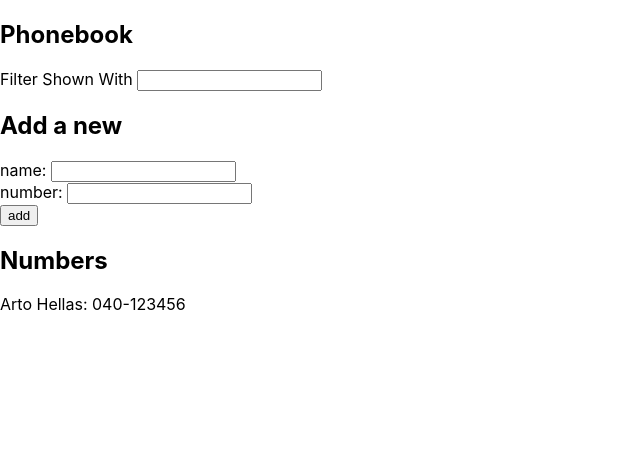
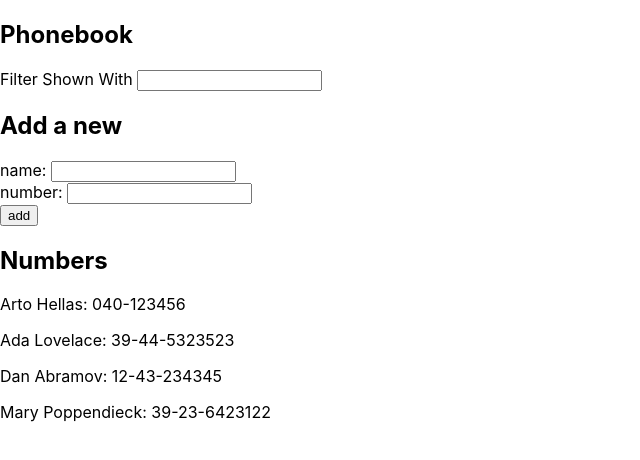
Before and after one commit to Memo56-FB/Full-Stack-Open-2021, a React (Create React App) app in the folder part2/phonebook/: page / in a window 1280 px wide. Shown: the top 460 px of the page, without its empty margins (0-640 px from the left). Built offline with nearby package versions, Linux system fonts and the light colour scheme; data requests are answered from the project's data file.

Commit message:
exercise 2.11

```diff
--- /dev/null
+++ b/part2/phonebook/db.json
@@ -0,0 +1,24 @@
+{
+    "persons":[
+      {
+        "name": "Arto Hellas",
+        "number": "040-123456",
+        "id": 1
+      },
+      {
+        "name": "Ada Lovelace",
+        "number": "39-44-5323523",
+        "id": 2
+      },
+      {
+        "name": "Dan Abramov",
+        "number": "12-43-234345",
+        "id": 3
+      },
+      {
+        "name": "Mary Poppendieck",
+        "number": "39-23-6423122",
+        "id": 4
+      }
+    ]
+  }
--- a/part2/phonebook/package.json
+++ b/part2/phonebook/package.json
@@ -6,6 +6,7 @@
     "@testing-library/jest-dom": "^5.14.1",
     "@testing-library/react": "^11.2.7",
     "@testing-library/user-event": "^12.8.3",
+    "axios": "^0.21.1",
     "react": "^17.0.2",
     "react-dom": "^17.0.2",
     "react-scripts": "4.0.3",
@@ -34,5 +35,8 @@
       "last 1 firefox version",
       "last 1 safari version"
     ]
+  },
+  "devDependencies": {
+    "json-server": "^0.16.3"
   }
 }
--- a/part2/phonebook/src/App.js
+++ b/part2/phonebook/src/App.js
@@ -1,12 +1,12 @@
-import React, { useState } from 'react'
+import React, { useEffect, useState } from 'react'
+import axios from 'axios'
+
 import Filter from './components/Filter'
 import PersonForm from './components/PersonForm'
 import Persons from './components/Persons'
 
 const App = () => {
-  const [ persons, setPersons ] = useState([
-    { name: 'Arto Hellas', phone: '040-123456' }
-  ])
+  const [ persons, setPersons ] = useState([])
   const [ newName, setNewName ] = useState('')
   const [newNumber, setNewNumber] = useState('')
   const [searchName, setSearchName] = useState('')
@@ -32,13 +32,22 @@
         setNewName('')
         break
       }else{
-        const newNameObj = {name: newName,phone: newNumber}
+        const newNameObj = {name: newName,number: newNumber}
         setPersons(persons.concat(newNameObj))
         setNewNumber('')
         setNewName('')
       }
     }
   }
+
+  useEffect(()=>{
+    axios
+      .get('http://localhost:3001/persons')
+      .then(response => {
+        setPersons(response.data)
+      })
+  },[])
+
   return (
     <div>
       <h2>Phonebook</h2>
--- a/part2/phonebook/src/components/Persons.jsx
+++ b/part2/phonebook/src/components/Persons.jsx
@@ -7,7 +7,7 @@
                 if(searchName !== "" && person.name.toLocaleLowerCase().indexOf(searchName.toLocaleLowerCase()) === -1){
                 return null
                 }
-                return <p key={person.name} >{person.name}: {person.phone} </p>
+                return <p key={person.name} >{person.name}: {person.number} </p>
             })}
         </>
     )
```
Also changed, not shown: 1 other file (tests, documents, lock files or other folders).
